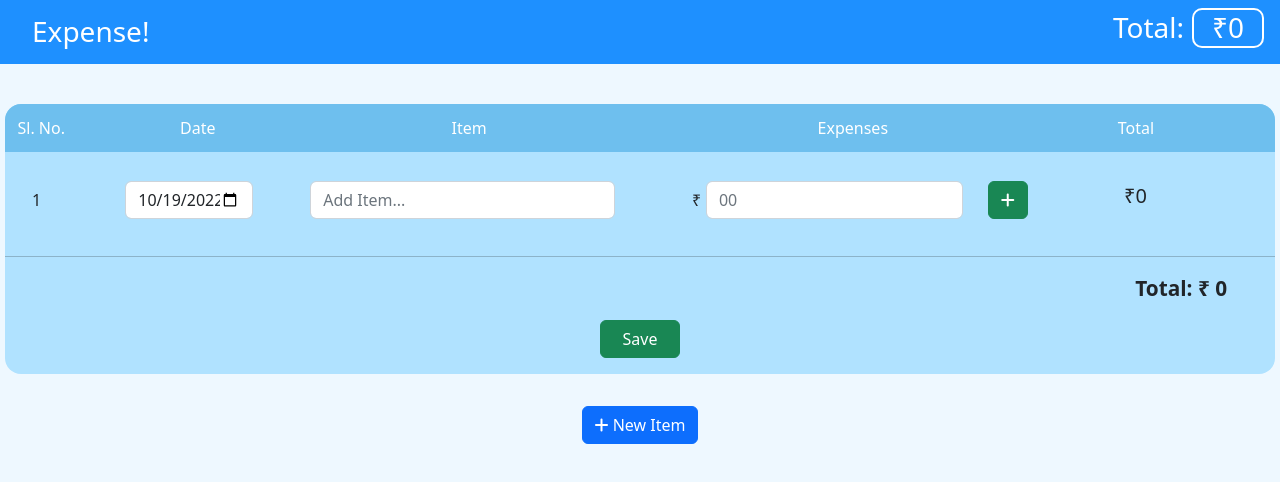
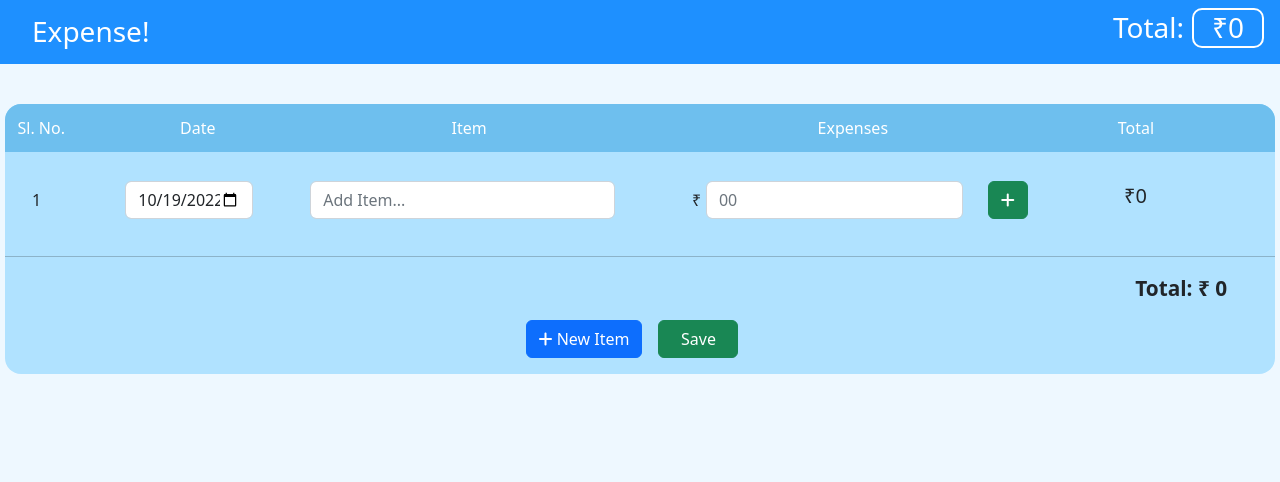
Before and after one commit to Regestrac/expense-diary, a React (Create React App) app: page / in a window 1280 px wide. Shown: the top 482 px of the page. Built offline with nearby package versions, Linux system fonts and the light colour scheme.

Commit message:
Final touches

```diff
--- a/src/components/Items.tsx
+++ b/src/components/Items.tsx
@@ -166,6 +166,11 @@ function Items() {
                 {' '}
                 {totalCostsCost || 0}
               </div>
+              <Button className="new-btn" onClick={appendItems} color="primary">
+                <i className="fa-solid fa-plus" />
+                {' '}
+                New Item
+              </Button>
               <Button color="success" className="sub-btn">
                 <Input className="sub-inp" type="submit" />
                 Save
@@ -173,11 +178,6 @@ function Items() {
             </div>
           </div>
         </Form>
-        <Button className="new-btn" onClick={appendItems} color="primary">
-          <i className="fa-solid fa-plus" />
-          {' '}
-          New Item
-        </Button>
       </div>
       <ShowExpense />
     </div>
--- a/src/components/items.css
+++ b/src/components/items.css
@@ -99,10 +99,6 @@
     right: 0;
     position: absolute;
     opacity: 0;
-}
-
-.new-btn {
-    margin-top: 2rem;
 }
 
 .total-component {
```
